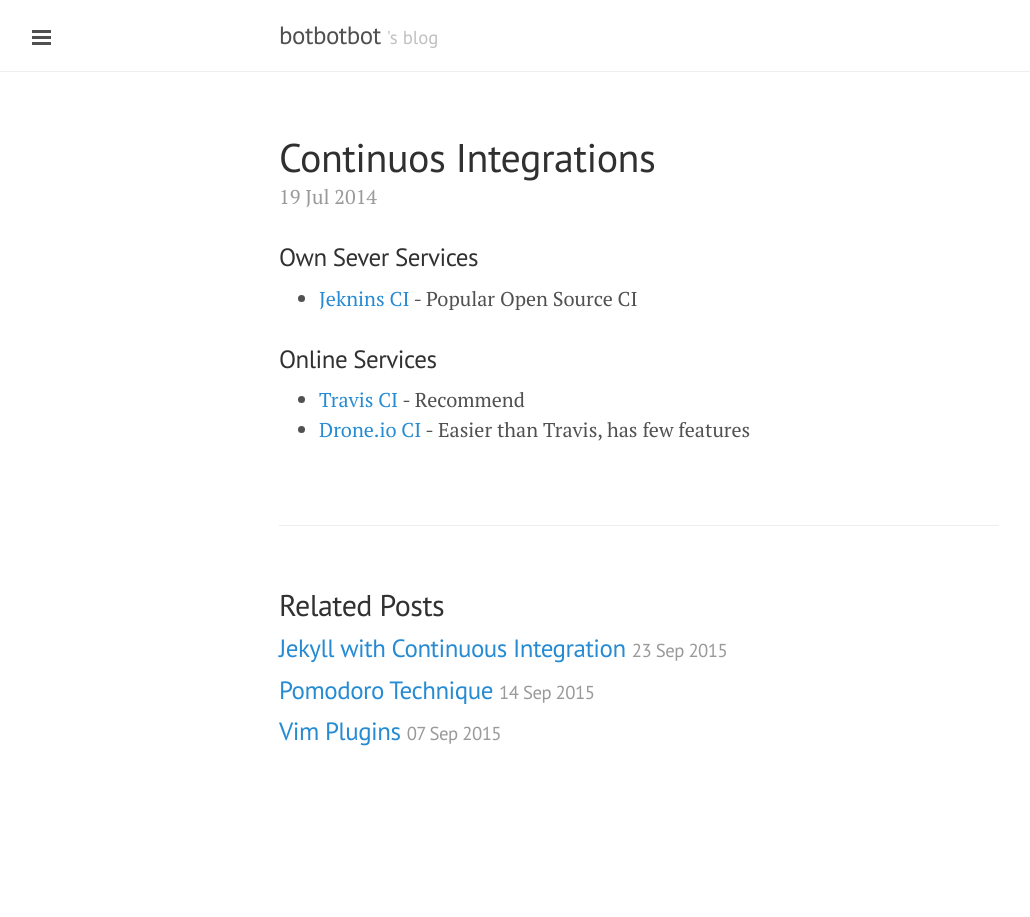
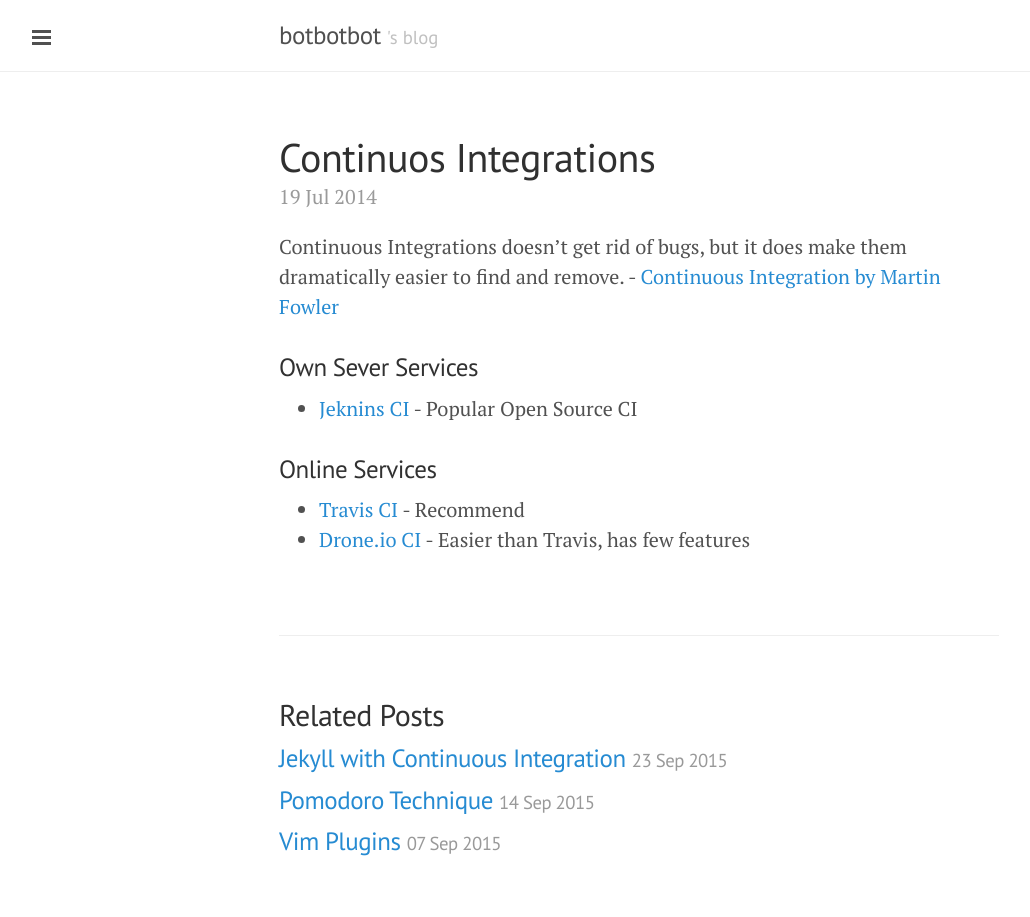
Before and after one commit to ibotdotout/ibotdotout.github.io, a Jekyll site: the page built from _posts/2014-07-19-continuous-integration.md, in a window 1280 px wide. Shown: the whole page, without its empty margins (1-1031 px from the left). Built offline with Jekyll 4.4.1, drawn with Linux system fonts in a browser that asks for light colours; Markdown is read by kramdown in place of the engine named in the settings.

Commit message:
Update ci

```diff
--- a/_posts/2014-07-19-continuous-integration.md
+++ b/_posts/2014-07-19-continuous-integration.md
@@ -4,6 +4,8 @@ title: Continuos Integrations
 tags: CI
 permalink: ci
 ---
+
+Continuous Integrations doesn't get rid of bugs, but it does make them dramatically easier to find and remove. - [Continuous Integration by Martin Fowler](http://martinfowler.com/articles/continuousIntegration.html)
 
 ###  Own Sever Services
 - [Jeknins CI]({{url}}/jenkins) - Popular Open Source CI
```
